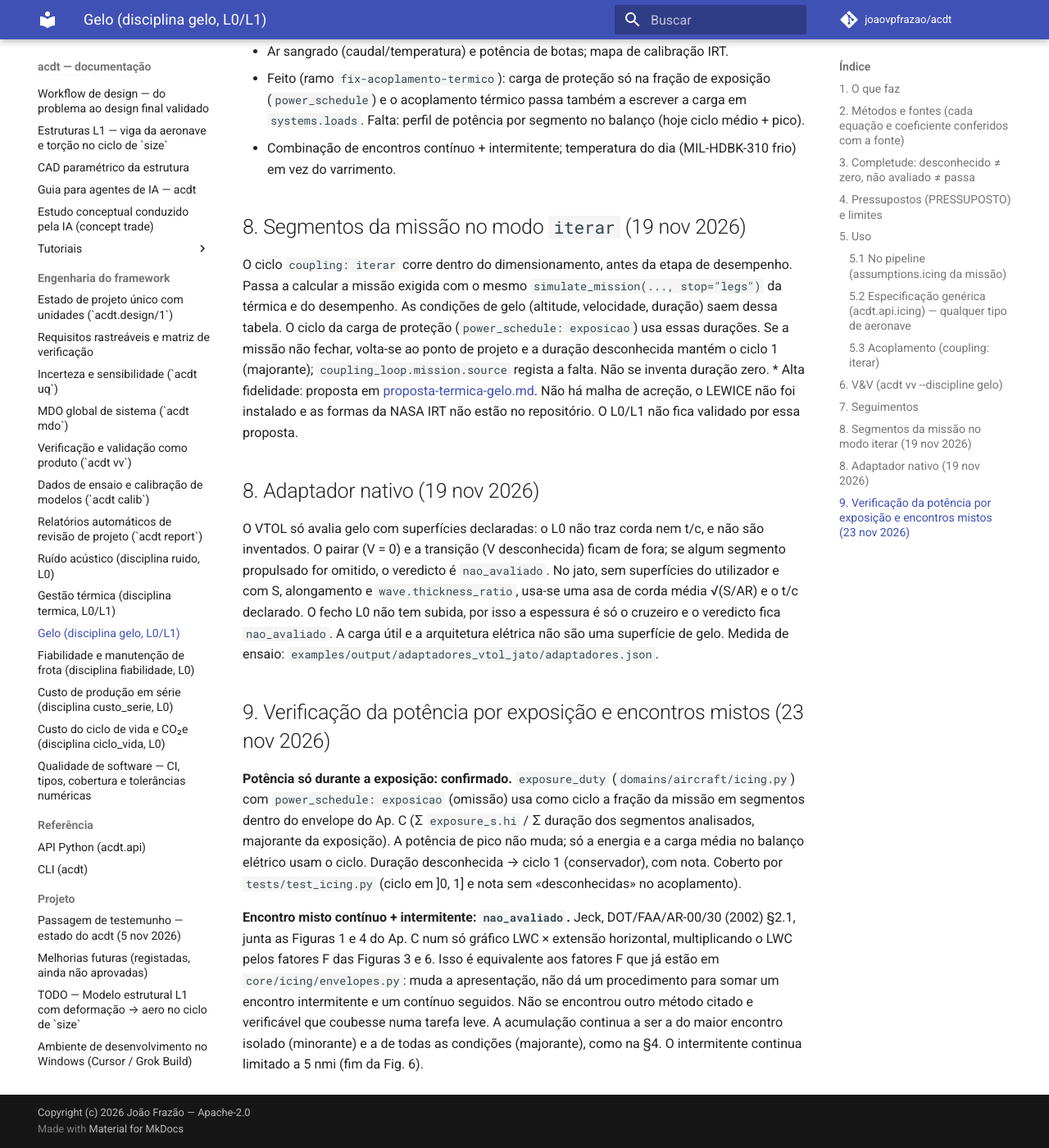
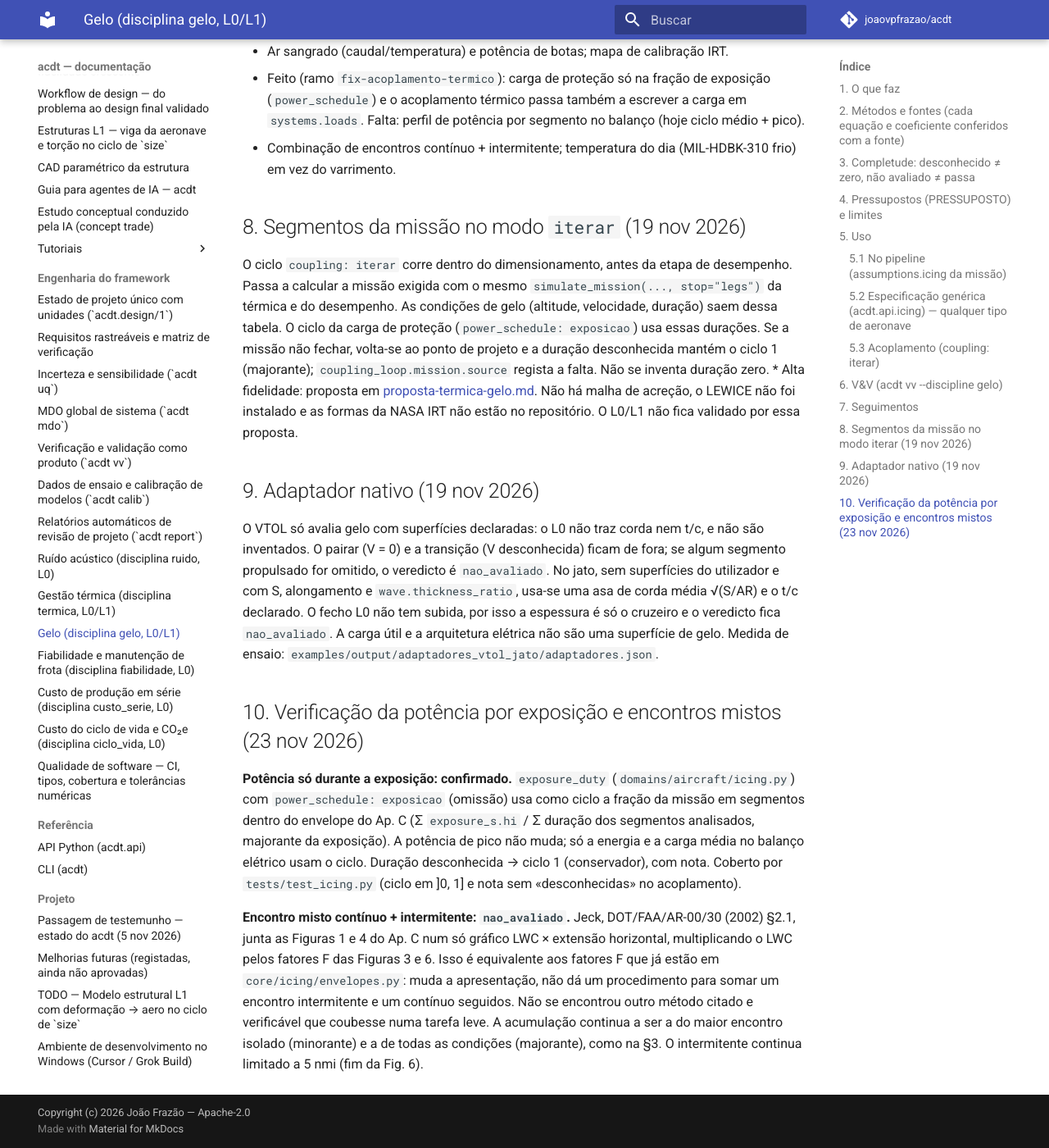
Before and after one commit to joaovpfrazao/acdt, an MkDocs documentation site: the page built from docs/GELO.md, in a window 1280 px wide and 1400 px high, scrolled down 6329 px. Shown: the whole window at 82% size. Built offline with MkDocs 1.6.1 and Material for MkDocs 9.7.7, drawn with Linux system fonts in a browser that asks for light colours; comment, search, counter and statistics services are not loaded.

Commit message:
GELO: numeração das secções 9–10

```diff
--- a/docs/GELO.md
+++ b/docs/GELO.md
@@ -183,11 +183,11 @@ intervalos, FIKI, API, pipeline com requisitos e acoplamento iterado).
 O ciclo `coupling: iterar` corre dentro do dimensionamento, antes da etapa de desempenho. Passa a calcular a missão exigida com o mesmo `simulate_mission(..., stop="legs")` da térmica e do desempenho. As condições de gelo (altitude, velocidade, duração) saem dessa tabela. O ciclo da carga de proteção (`power_schedule: exposicao`) usa essas durações. Se a missão não fechar, volta-se ao ponto de projeto e a duração desconhecida mantém o ciclo 1 (majorante); `coupling_loop.mission.source` regista a falta. Não se inventa duração zero.
 * Alta fidelidade: proposta em [proposta-termica-gelo.md](proposta-termica-gelo.md). Não há malha de acreção, o LEWICE não foi instalado e as formas da NASA IRT não estão no repositório. O L0/L1 não fica validado por essa proposta.
 
-## 8. Adaptador nativo (19 nov 2026)
+## 9. Adaptador nativo (19 nov 2026)
 
 O VTOL só avalia gelo com superfícies declaradas: o L0 não traz corda nem t/c, e não são inventados. O pairar (V = 0) e a transição (V desconhecida) ficam de fora; se algum segmento propulsado for omitido, o veredicto é `nao_avaliado`. No jato, sem superfícies do utilizador e com S, alongamento e `wave.thickness_ratio`, usa-se uma asa de corda média √(S/AR) e o t/c declarado. O fecho L0 não tem subida, por isso a espessura é só o cruzeiro e o veredicto fica `nao_avaliado`. A carga útil e a arquitetura elétrica não são uma superfície de gelo. Medida de ensaio: `examples/output/adaptadores_vtol_jato/adaptadores.json`.
 
-## 9. Verificação da potência por exposição e encontros mistos (23 nov 2026)
+## 10. Verificação da potência por exposição e encontros mistos (23 nov 2026)
 
 **Potência só durante a exposição: confirmado.** `exposure_duty` (`domains/aircraft/icing.py`) com
 `power_schedule: exposicao` (omissão) usa como ciclo a fração da missão em segmentos dentro do envelope do Ap. C
@@ -200,4 +200,4 @@ e 4 do Ap. C num só gráfico LWC × extensão horizontal, multiplicando o LWC p
 equivalente aos fatores F que já estão em `core/icing/envelopes.py`: muda a apresentação, não dá um procedimento
 para somar um encontro intermitente e um contínuo seguidos. Não se encontrou outro método citado e verificável que
 coubesse numa tarefa leve. A acumulação continua a ser a do maior encontro isolado (minorante) e a de todas as
-condições (majorante), como na §4. O intermitente continua limitado a 5 nmi (fim da Fig. 6).
+condições (majorante), como na §3. O intermitente continua limitado a 5 nmi (fim da Fig. 6).
```
